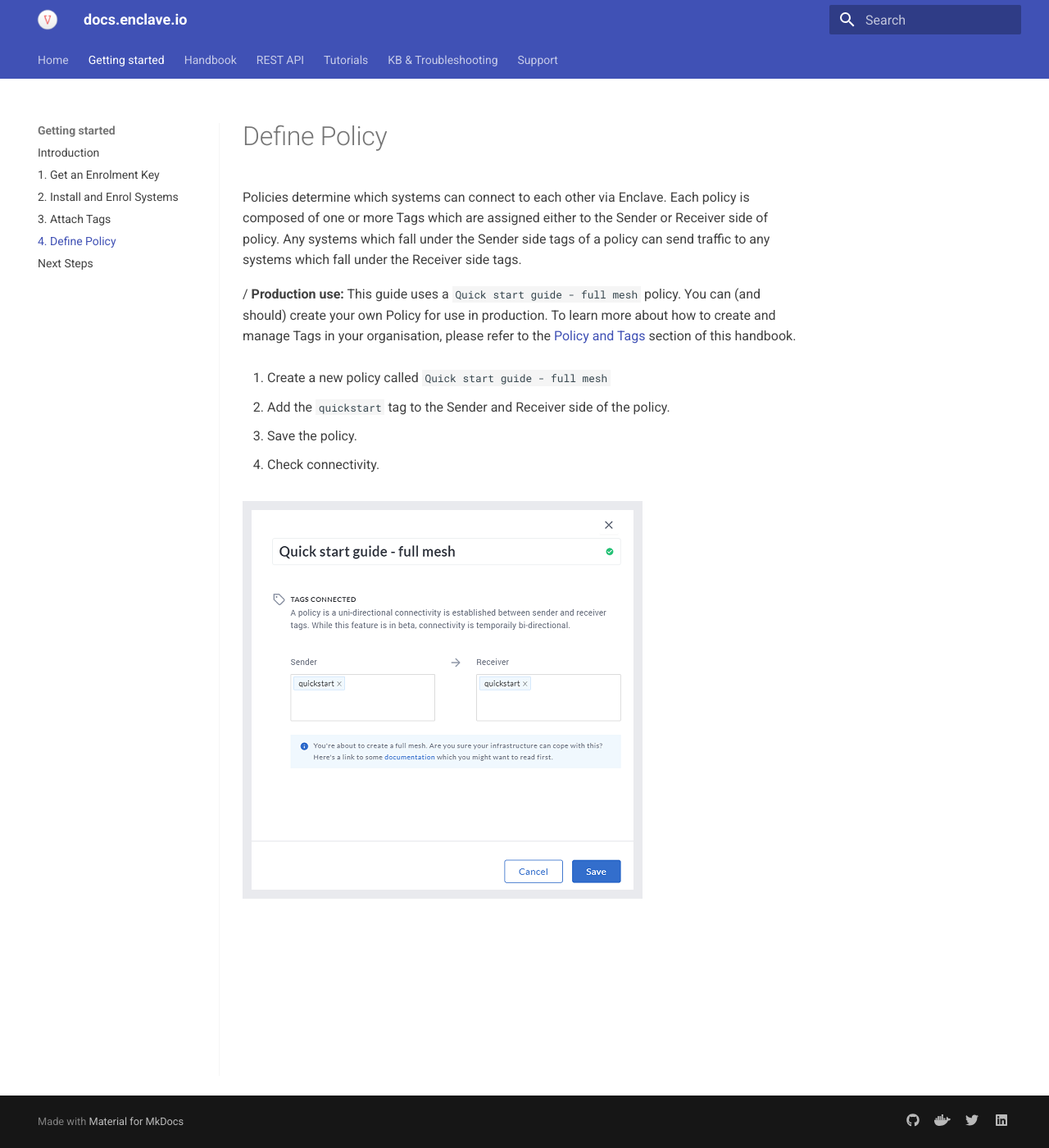
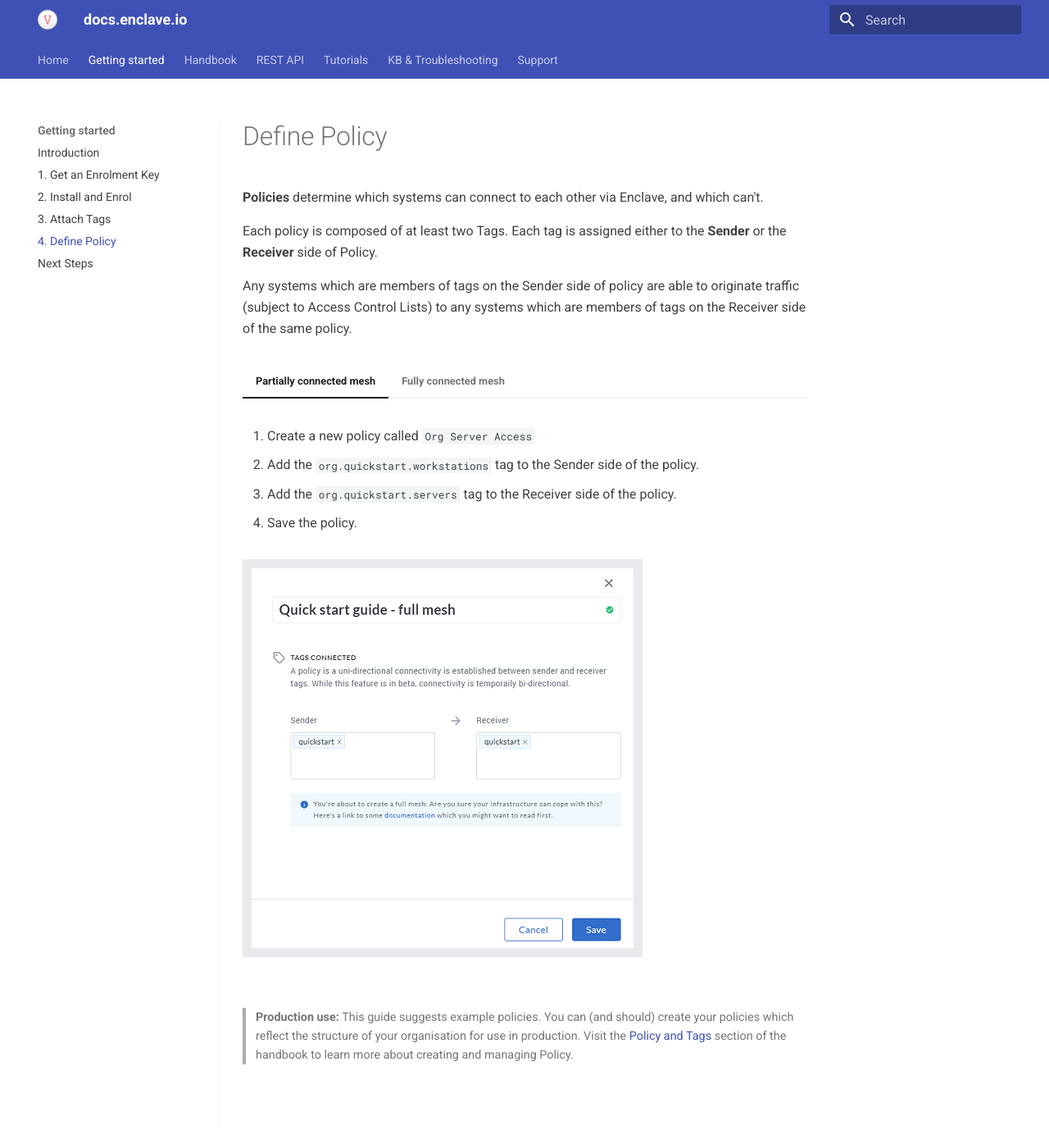
Before and after one commit to enclave-networks/docs, an MkDocs documentation site: the page built from docs/getting-started/define-policy.md, in a window 1280 px wide and 1400 px high. Shown: the whole window at 82% size. Built offline with MkDocs 1.6.1 and Material for MkDocs 9.7.7, drawn with Linux system fonts in a browser that asks for light colours; the version menu is left out.

Commit message:
more work on quickstart

```diff
--- a/docs/getting-started/define-policy.md
+++ b/docs/getting-started/define-policy.md
@@ -1,13 +1,30 @@
 
 # Define Policy
 
-Policies determine which systems can connect to each other via Enclave. Each policy is composed of one or more Tags which are assigned either to the Sender or Receiver side of  policy. Any systems which fall under the Sender side tags of a policy can send traffic to any systems which fall under the Receiver side tags.
+**Policies** determine which systems can connect to each other via Enclave, and which can't.
 
-/ **Production use:** This guide uses a `Quick start guide - full mesh` policy. You can (and should) create your own Policy for use in production. To learn more about how to create and manage Tags in your organisation, please refer to the [Policy and Tags](/handbook/tags-and-policies.md) section of this handbook.
+Each policy is composed of at least two Tags. Each tag is assigned either to the **Sender** or the **Receiver** side of  Policy.
 
-1. Create a new policy called `Quick start guide - full mesh`
-2. Add the `quickstart` tag to the Sender and Receiver side of the policy.
-3. Save the policy.
-4. Check connectivity.
+Any systems which are members of tags on the Sender side of policy are able to originate traffic (subject to Access Control Lists) to any systems which are members of tags on the Receiver side of the same policy.
 
-![Illustration of how tags are applied to systems](/images/quick-start/create-policy.png)
+
+=== "Partially connected mesh"
+
+    1. Create a new policy called `Org Server Access`
+    2. Add the `org.quickstart.workstations` tag to the Sender side of the policy.
+    3. Add the `org.quickstart.servers` tag to the Receiver side of the policy.
+    4. Save the policy.
+
+    ![Illustration of how tags are applied to systems](/images/quick-start/create-policy.png)
+
+=== "Fully connected mesh"
+
+    1. Create a new policy called `Org Full Mesh`
+    2. Add the `org.quickstart.any` tag to the Sender side of the policy.
+    3. Add the `org.quickstart.any` tag to the Receiver side of the policy.
+    4. Save the policy.
+
+    ![Illustration of how tags are applied to systems](/images/quick-start/create-policy.png)
+
+
+> **Production use:** This guide suggests example policies. You can (and should) create your policies which reflect the structure of your organisation for use in production. Visit the [Policy and Tags](handbook/policies-and-tags.md) section of the handbook to learn more about creating and managing Policy.
--- a/docs/stylesheets/extra.css
+++ b/docs/stylesheets/extra.css
@@ -76,3 +76,8 @@ body, code, input, kbd, pre {
     padding: 0;
     margin: 0;
 }
+
+/* get the font in tables to a reasonable size */
+.md-typeset table:not([class]) {
+    font-size: .68rem;
+}
--- a/mkdocs.yml
+++ b/mkdocs.yml
@@ -69,7 +69,7 @@ nav:
   - Getting started:
       - Introduction: quick-start.md
       - 1. Get an Enrolment Key: getting-started/get-an-enrolment-key.md
-      - 2. Install and Enrol Systems: getting-started/enrol-systems.md
+      - 2. Install and Enrol: getting-started/enrol-systems.md
       - 3. Attach Tags: getting-started/attach-tags.md
       - 4. Define Policy: getting-started/define-policy.md
       - Next Steps: getting-started/next-steps.md
@@ -115,7 +115,7 @@ nav:
       - Architecture: handbook/architecture.md
 #      - Endpoint management: handbook/endpoint-management.md
 #      - Enrolment keys: handbook/enrolment.md
-#      - Policies and tags: handbook/tags-and-policies.md
+#      - Policies and tags: handbook/policies-and-tags.md
 #      - Topologies: handbook/topologies.md
 #      - IP addresses: handbook/ip-addresses.md
 #      - DNS: handbook/dns.md
```
Also changed, not shown: docs/getting-started/attach-tags.md (+13 -7 lines), docs/getting-started/get-an-enrolment-key.md (+7 -5 lines), docs/handbook/policies-and-tags.md (added, +4 -0 lines), docs/quick-start.md (+2 -2 lines).
